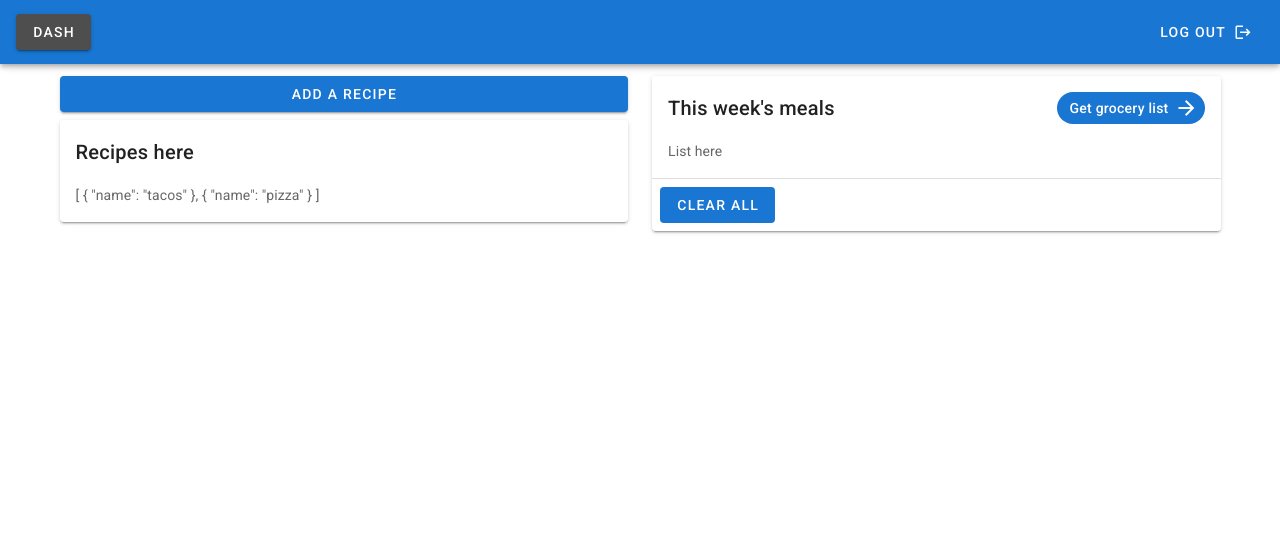
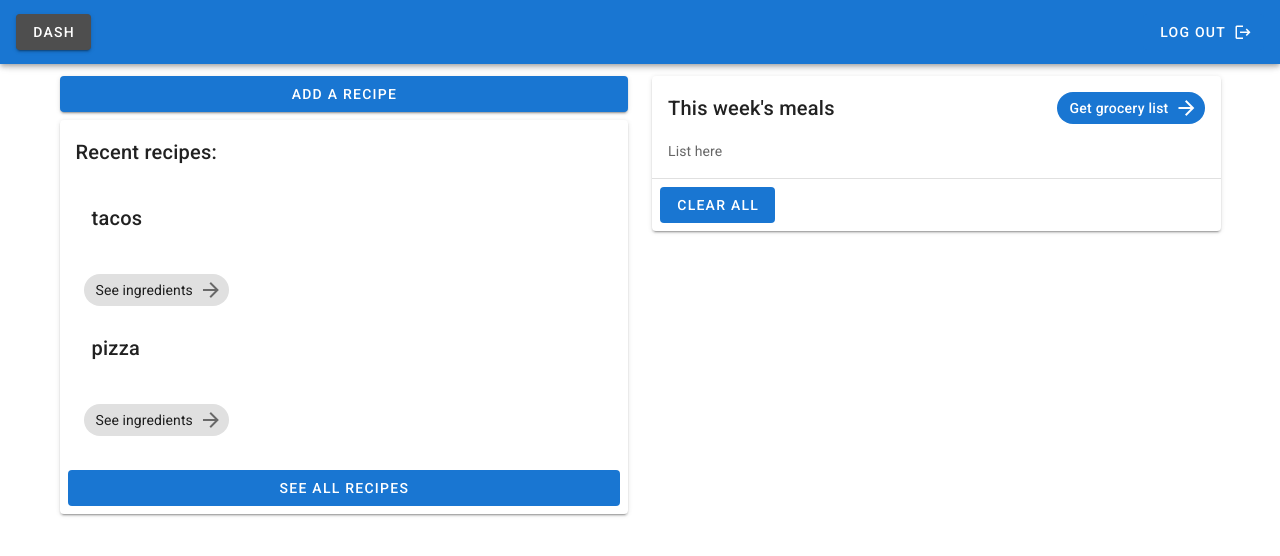
Before and after one commit to Holgermueller/spider-email-template, a Vue app: page /dash in a window 1280 px wide. Shown: the top 556 px of the page. Built offline with nearby package versions, Linux system fonts and the light colour scheme.

Commit message:
added page and filter got data on dom

```diff
--- /dev/null
+++ b/src/components/AllRecipes.vue
@@ -0,0 +1,23 @@
+<template>
+  <div>
+    <RecipesListFilter />
+
+    <h1>
+      All Recipes here
+    </h1>
+  </div>
+</template>
+
+<script>
+import RecipesListFilter from "./AllRecipesComponents/RecipesFilter.vue";
+
+export default {
+  name: "AllRecipesPage",
+
+  components: {
+    RecipesListFilter,
+  },
+
+  data: () => ({}),
+};
+</script>
--- /dev/null
+++ b/src/components/AllRecipesComponents/RecipesFilter.vue
@@ -0,0 +1,24 @@
+<template>
+  <div class="list-filter">
+    <v-card>
+      <v-card-text clearable>
+        <v-text-field label="Filter list" outlined clearable></v-text-field>
+      </v-card-text>
+    </v-card>
+  </div>
+</template>
+
+<script>
+export default {
+  name: "RecipesListFilter",
+
+  data: () => ({}),
+};
+</script>
+
+<style scoped>
+.list-filter {
+  width: 75%;
+  margin: 8px auto;
+}
+</style>
--- a/src/components/DashComponents/RecipeDisplay.vue
+++ b/src/components/DashComponents/RecipeDisplay.vue
@@ -1,18 +1,30 @@
 <template>
   <v-card id="recipeDisplay">
     <v-card-title>
-      Recipes here
+      Recent recipes:
     </v-card-title>
 
     <v-card-text>
-      {{ recipes }}
+      <SingleRecipeCard :recipes="recipes" />
     </v-card-text>
+
+    <v-card-actions>
+      <v-btn color="primary" elevation="0" dark block to="/allRecipes">
+        See all recipes
+      </v-btn>
+    </v-card-actions>
   </v-card>
 </template>
 
 <script>
+import SingleRecipeCard from "./SingleRecipeCard.vue";
+
 export default {
   name: "RecipeDisplay",
+
+  components: {
+    SingleRecipeCard,
+  },
 
   computed: {
     recipes() {
--- /dev/null
+++ b/src/components/DashComponents/SingleRecipeCard.vue
@@ -0,0 +1,41 @@
+<template>
+  <div>
+    <v-card
+      class="recipe-card"
+      elevation="0"
+      v-for="(recipe, index) in recipes"
+      :index="index"
+      :key="index"
+    >
+      <v-card-title>
+        {{ recipe.name }}
+      </v-card-title>
+      <v-card-text></v-card-text>
+
+      <v-card-actions>
+        <v-chip
+          >See ingredients
+          <v-icon right>mdi-arrow-right</v-icon>
+        </v-chip>
+      </v-card-actions>
+    </v-card>
+  </div>
+</template>
+
+<script>
+export default {
+  name: "SingleRecipeCard",
+
+  props: {
+    recipes: {
+      type: Array,
+    },
+  },
+};
+</script>
+
+<style scoped>
+.recipe-card {
+  margin: 2px 0;
+}
+</style>
--- a/src/router/index.js
+++ b/src/router/index.js
@@ -3,6 +3,7 @@ import VueRouter from "vue-router";
 import Home from "../components/Home";
 import Dash from "../components/Dash";
 import GroceryList from "../components/GroceryListPage";
+import AllRecipes from "../components/AllRecipes";
 
 Vue.use(VueRouter);
 
@@ -27,6 +28,12 @@ let router = new VueRouter({
       name: "GroceryList",
       component: GroceryList,
     },
+
+    {
+      path: "/allRecipes",
+      name: "AllRecipes",
+      component: AllRecipes,
+    },
   ],
 });
 
```
